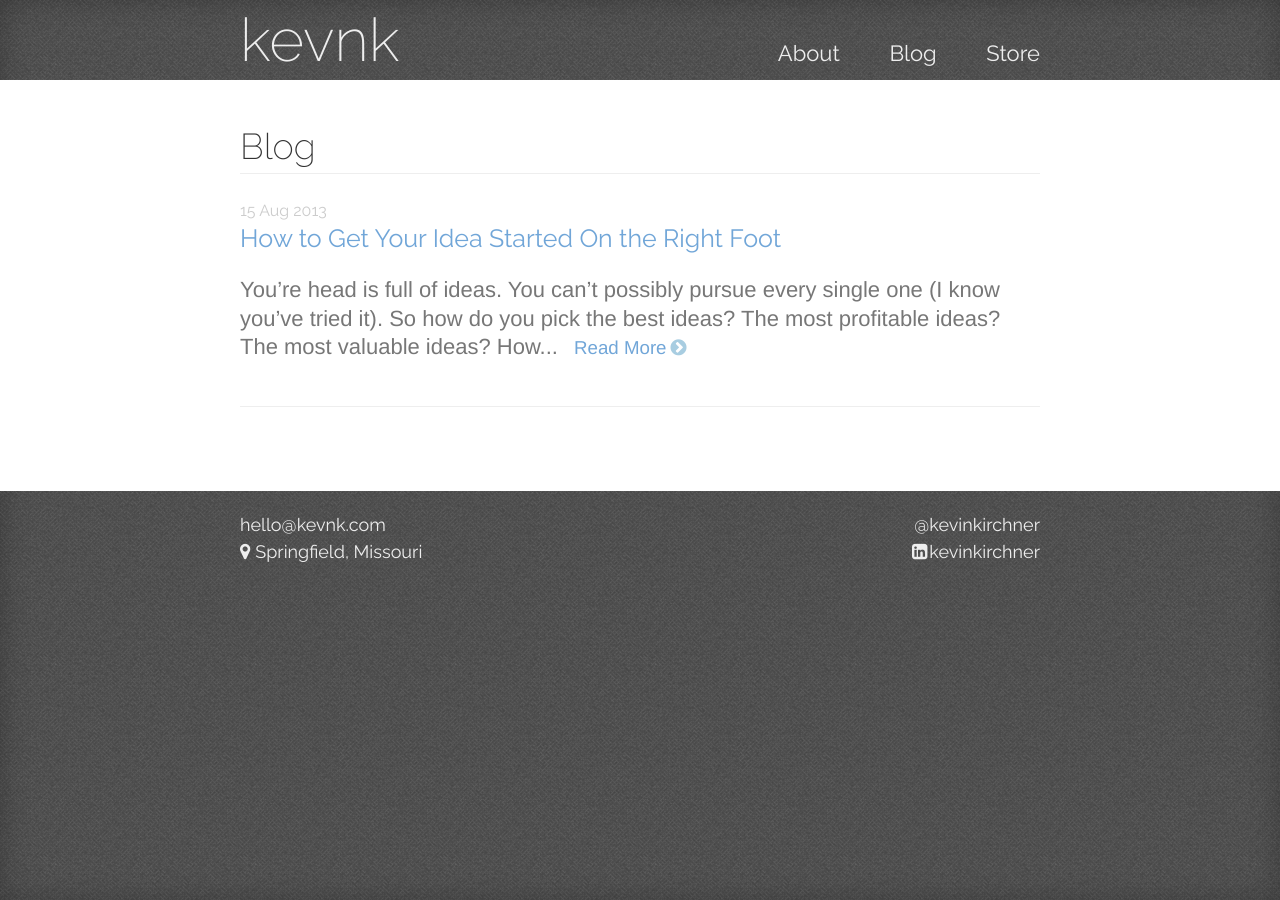
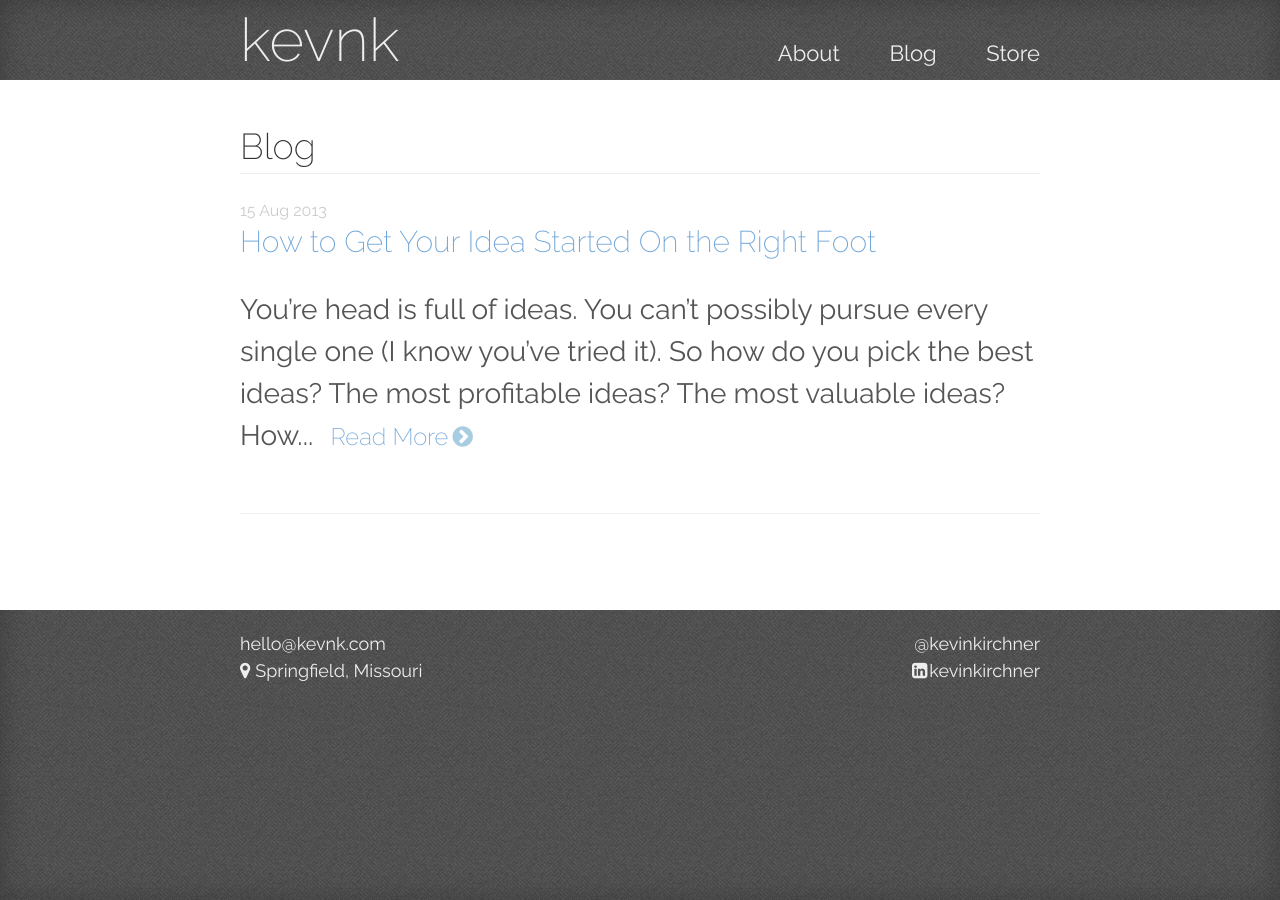
Before and after one commit to kevnk/kevnk.github.io, a Jekyll site: the page built from blog/index.html, in a window 1280 px wide. Built offline with Jekyll 4.4.1, drawn with Linux system fonts in a browser that asks for light colours; comment, search, counter and statistics services are not loaded.

Commit message:
fixing awful typography

```diff
--- a/assets/css/main.css
+++ b/assets/css/main.css
@@ -167,7 +167,7 @@ footer a i.icon-linkedin-sign { margin-right: 2px;}
 #twitter_widget iframe { width: 540px;}
 
 /* BLOG LISTING PAGE */
-#blog .blog-posts a { font-size: 25px;}
+#blog .blog-posts a { font-size: 30px; font-weight: 200;}
 #blog .blog-posts .more-link { display: inline; font-size: .85em; padding-left: 10px;}
 #blog .more-link i { margin-left: 4px; }
 
@@ -175,7 +175,7 @@ footer a i.icon-linkedin-sign { margin-right: 2px;}
 main .post-title { margin-bottom: .25em;}
 main .post-date { font-size: 15px; margin-bottom: 2em; }
 .post,
-.blog-excerpt { color: #777777; margin: 1em 0 2em; padding-bottom: 2em; border-bottom: 1px solid #eeeeee; font-size: 22px; font-family: 'Helvetica Neue', HelveticaNeue, Helvetica, Arial, sans-serif;}
+.blog-excerpt { color: #555; margin: 1em 0 2em; padding-bottom: 2em; border-bottom: 1px solid #eeeeee; font-size: 28px; line-height: 1.5; }
 a.comment-toggle { position: absolute; left:0; bottom:10px; }
 
 /* standard */
@@ -259,6 +259,10 @@ a.comment-toggle { position: absolute; left:0; bottom:10px; }
 
     #twitter_widget,
     #twitter_widget iframe { width: 100%;}
+
+    main .post-title { font-size: 30px;}
+    .post,
+    .blog-excerpt { font-size: 22px;}
 }
 @media screen and (max-width:550px) {
     #twitter h3 a,
```
